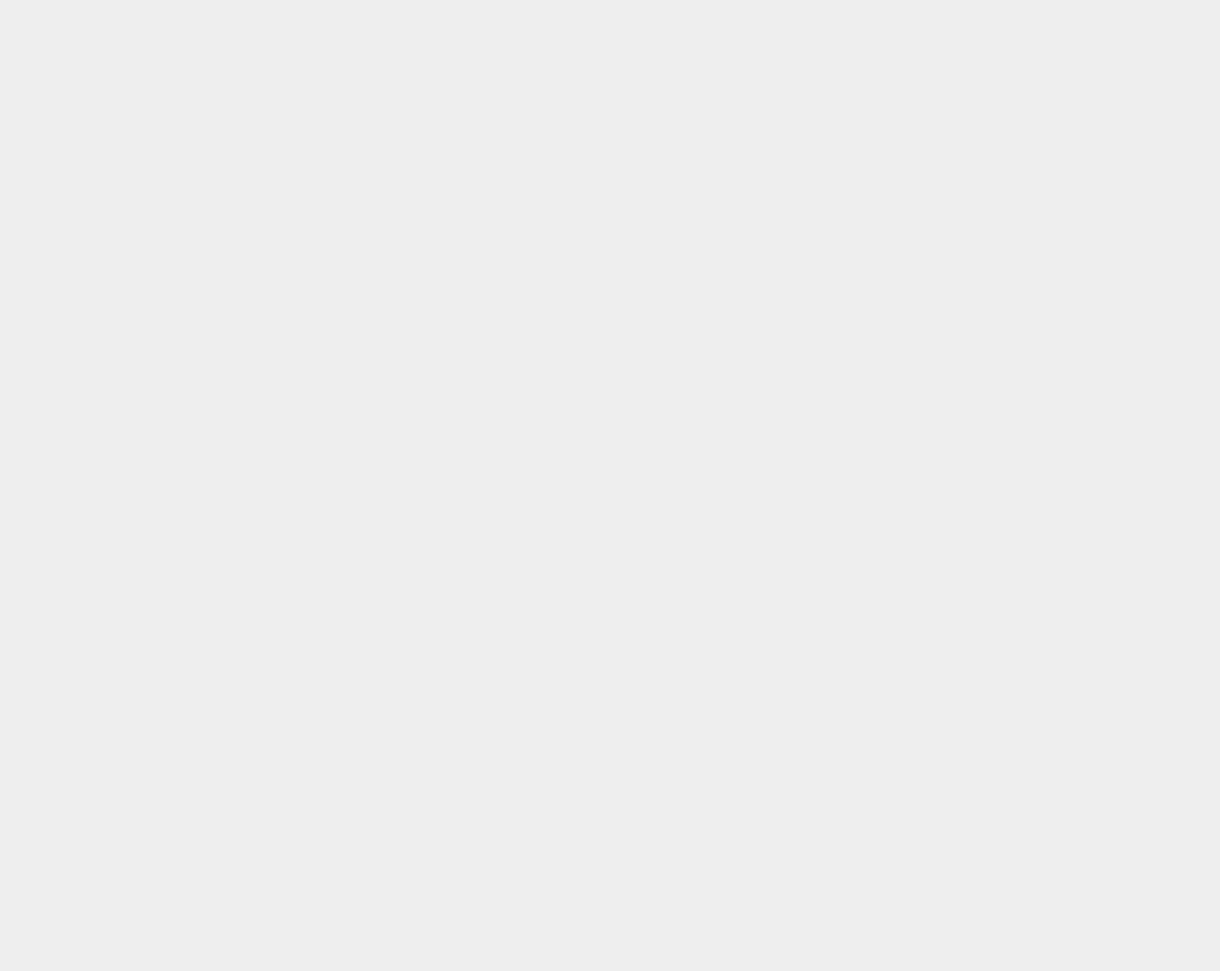
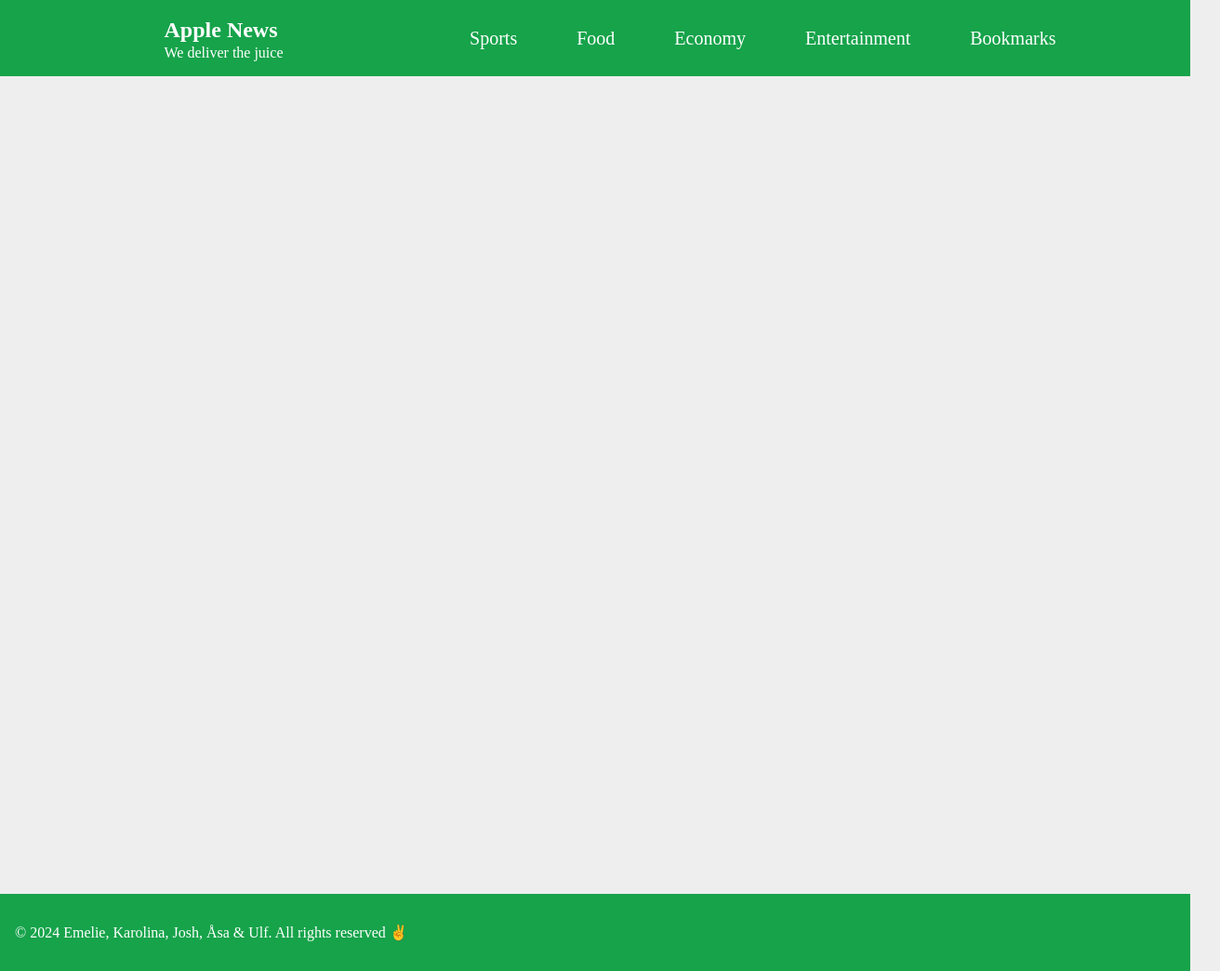
Before and after one commit to Ulfflo/quiz-redux, a Next.js app: page / in a window 1280 px wide. Shown: the whole page at 93% size, 1312 px wide, since content can reach past the window. Before the commit the page ends 800 px from the top, so only its background shows below. Built offline with nearby package versions, Linux system fonts and the light colour scheme.

Commit message:
no message

```diff
--- a/components/Footer.js
+++ b/components/Footer.js
@@ -0,0 +1,14 @@
+const Footer = () => {
+  return (
+    <footer className="bg-green-600 text-white py-8 mt-10">
+      <div className="container mx-auto px-4">
+        <p>
+          &copy; {new Date().getFullYear()} Emelie, Karolina, Josh, Åsa & Ulf.
+          All rights reserved ✌️
+        </p>
+      </div>
+    </footer>
+  );
+};
+
+export default Footer;
--- a/components/Nav.js
+++ b/components/Nav.js
@@ -0,0 +1,50 @@
+import Link from "next/link";
+
+const Header = () => {
+  return (
+    <header className="bg-green-600 text-white py-4 mb-10 whitespace-nowrap">
+      <div className="container mx-auto px-4 flex flex-col md:flex-row justify-between items-center">
+        <div className="mb-4 md:mb-0 md:mr-10">
+          <Link href="/" className="flex-col text-white no-underline">
+            <h1 className="text-2xl font-bold">Apple News</h1>
+            <p>We deliver the juice</p>
+          </Link>
+        </div>
+        <nav className="md:space-x-16 space-x-8 md:text-xl">
+          <Link
+            href="/sports"
+            className="hover:text-gray-300 text-white no-underline"
+          >
+            Sports
+          </Link>
+          <Link
+            href="/food"
+            className="hover:text-gray-300 text-white no-underline"
+          >
+            Food
+          </Link>
+          <Link
+            href="/economy"
+            className="hover:text-gray-300 text-white no-underline"
+          >
+            Economy
+          </Link>
+          <Link
+            href="/entertainment"
+            className="hover:text-gray-300 text-white no-underline"
+          >
+            Entertainment
+          </Link>
+          <Link
+            href="/bookmarks"
+            className="hover:text-gray-300 text-white no-underline"
+          >
+            Bookmarks
+          </Link>
+        </nav>
+      </div>
+    </header>
+  );
+};
+
+export default Header;
--- a/pages/_app.js
+++ b/pages/_app.js
@@ -1,5 +1,13 @@
 import "@/styles/globals.css";
+import Header from "@/components/Nav";
+import Footer from "@/components/Footer";
 
 export default function App({ Component, pageProps }) {
-  return <Component {...pageProps} />;
+  return (
+    <div>
+      <Header />
+      <Component {...pageProps} />
+      <Footer />
+    </div>
+  );
 }
--- a/pages/index.js
+++ b/pages/index.js
@@ -1,3 +1,8 @@
+import Layout from "@/components/Layout";
 export default function Home() {
-  return <main></main>;
+  return (
+    <main>
+      <Layout></Layout>
+    </main>
+  );
 }
```
